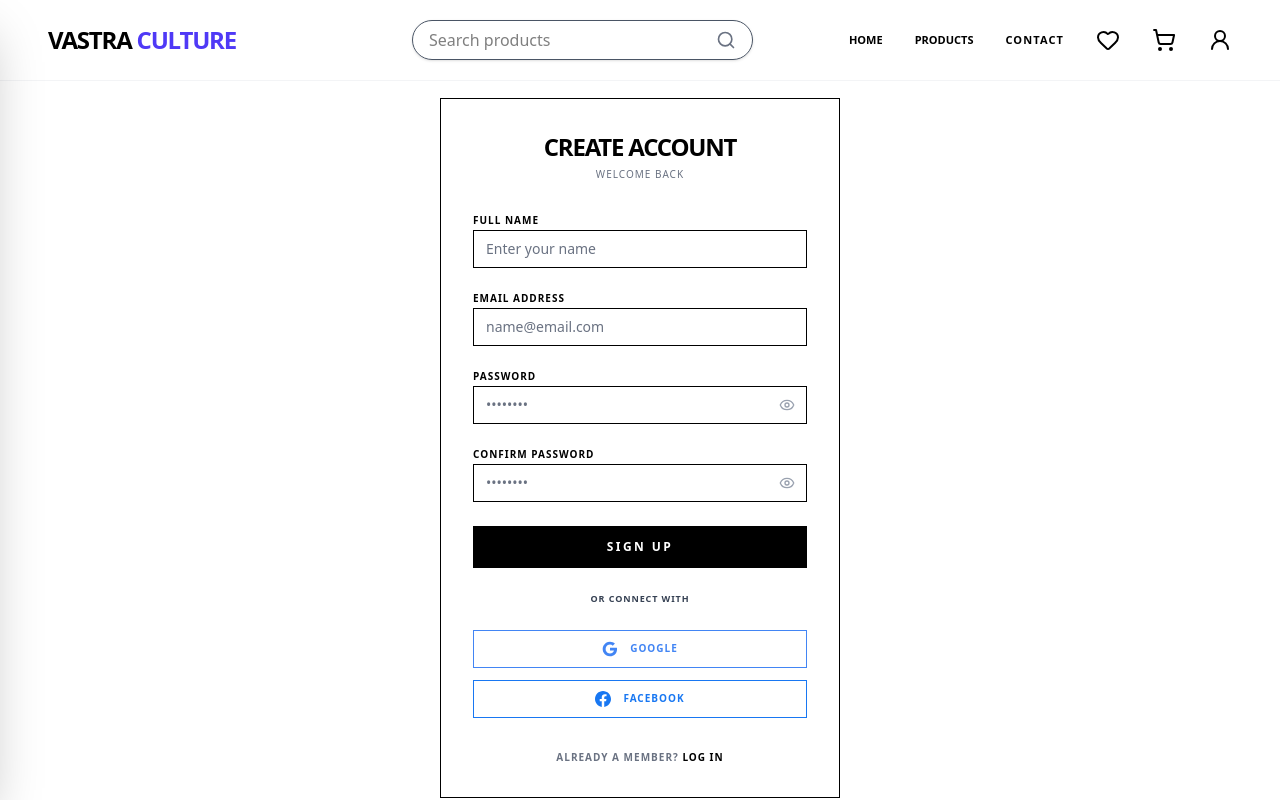
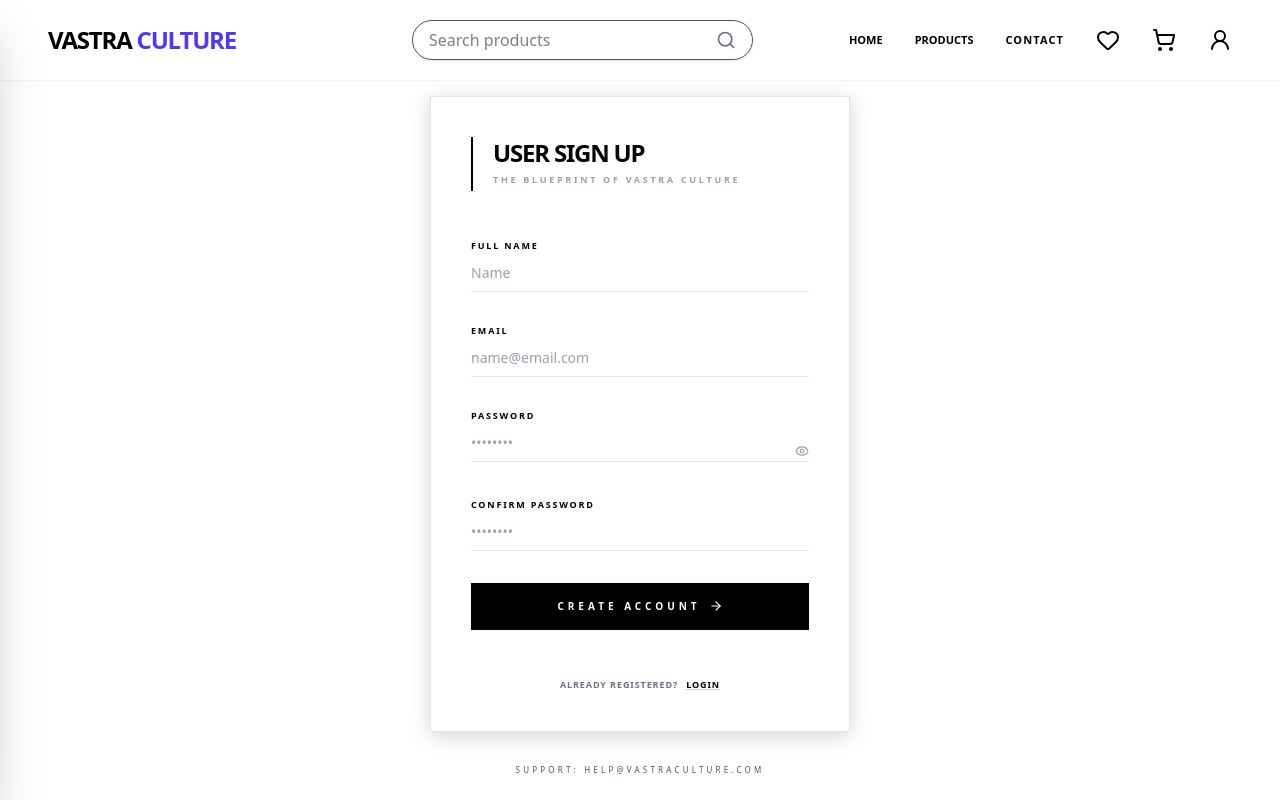
Before and after one commit to digipodium/Vastra-Culture, a Next.js app in the folder frontend/: page /signup in a window 1280 px wide. Shown: the top 800 px of the page. Built offline with nearby package versions, Linux system fonts and the light colour scheme.

Commit message:
login page

```diff
--- a/frontend/src/app/(main)/login/page.jsx
+++ b/frontend/src/app/(main)/login/page.jsx
@@ -1,104 +1,99 @@
 'use client';
 import React, { useState } from 'react';
-import { Eye, EyeOff, Lock, Mail } from 'lucide-react';
+import { User, Truck, ShieldCheck, Eye, EyeOff } from 'lucide-react';
 
-const UserLogin = () => {
+const AuthPage = () => {
+  const [role, setRole] = useState('user'); // 'user', 'supplier', 'admin'
   const [showPassword, setShowPassword] = useState(false);
 
+  const roleConfig = {
+    user: { title: "Customer Access", icon: <User size={16} />, desc: "Shop the latest drops." },
+    supplier: { title: "Supplier Portal", icon: <Truck size={16} />, desc: "Manage your inventory." },
+    admin: { title: "Admin Console", icon: <ShieldCheck size={16} />, desc: "System oversight." }
+  };
+
   return (
-    <div className="min-h-screen bg-white flex items-center justify-center font-sans text-black">
-      <div className="w-full max-w-[400px] border border-black p-8">
-        {/* Header */}
-        <header className="mb-8">
-          <h1 className="text-2xl text-center font-bold tracking-tighter uppercase mb-1">Account Login</h1>
-          {/* <p className="text-[10px] uppercase tracking-widest text-gray-400 font-bold">Access the Vastra Culture Portal</p> */}
-        </header>
+    <div className="min-h-[80vh] flex items-center justify-center bg-white px-4 py-8 font-sans">
+      <div className="w-full max-w-[400px]">
 
-        {/* Login Form */}
-        <form className="space-y-5">
-          <div className="space-y-1">
-            <label className="text-[10px] font-bold uppercase tracking-widest">Email Address</label>
-            <div className="relative">
+        {/* Brand Header */}
+        <div className="text-center mb-8">
+          <h1 className="text-3xl font-black tracking-tighter uppercase mb-1">Vastra Culture</h1>
+          <p className="text-[10px] font-bold uppercase tracking-[0.3em] text-gray-400">Authentic. Aesthetic. Essential.</p>
+        </div>
+
+        {/* Role Selector: Minimalist Toggle */}
+        <div className="flex border border-black/10 mb-6 p-1 bg-gray-50/50">
+          {['user', 'supplier', 'admin'].map((r) => (
+            <button
+              key={r}
+              onClick={() => setRole(r)}
+              className={`flex-1 py-2 text-[10px] font-bold uppercase tracking-widest transition-all ${
+                role === r ? 'bg-black text-white' : 'text-gray-400 hover:text-black'
+              }`}
+            >
+              {r}
+            </button>
+          ))}
+        </div>
+
+        {/* Form Container */}
+        <div className="border border-black/5 p-6 md:p-8">
+          <div className="mb-6">
+            <h2 className="text-sm font-bold uppercase tracking-tight flex items-center gap-2">
+              {roleConfig[role].icon} {roleConfig[role].title}
+            </h2>
+            <p className="text-[11px] text-gray-400 mt-1">{roleConfig[role].desc}</p>
+          </div>
+
+          <form className="space-y-4" onSubmit={(e) => e.preventDefault()}>
+            {/* Email Field */}
+            <div className="space-y-1">
+              <label className="text-[9px] font-bold uppercase tracking-widest text-gray-500">Email Address</label>
               <input
                 type="email"
-                className="w-full border border-black px-3 py-2.5 text-sm outline-none focus:bg-gray-50 transition-colors placeholder:text-gray-500"
-                placeholder="name@email.com"
+                className="w-full border-b border-black/10 py-2 text-sm focus:border-black outline-none transition-colors bg-transparent"
+                placeholder="name@example.com"
               />
             </div>
-          </div>
 
-          <div className="space-y-1">
-            <div className="flex justify-between items-center">
-              <label className="text-[10px] font-bold uppercase tracking-widest">Password</label>
-            </div>
-            <div className="relative">
+            {/* Password Field */}
+            <div className="space-y-1 relative">
+              <label className="text-[9px] font-bold uppercase tracking-widest text-gray-500">Password</label>
               <input
                 type={showPassword ? "text" : "password"}
-                className="w-full border border-black px-3 py-2.5 text-sm outline-none focus:bg-gray-50 transition-colors placeholder:text-gray-500"
+                className="w-full border-b border-black/10 py-2 text-sm focus:border-black outline-none transition-colors bg-transparent"
                 placeholder="••••••••"
               />
               <button
                 type="button"
                 onClick={() => setShowPassword(!showPassword)}
-                className="absolute right-3 top-1/2 -translate-y-1/2 text-gray-400 hover:text-black"
+                className="absolute right-0 bottom-2 text-gray-400 hover:text-black"
               >
-                {showPassword ? <EyeOff size={16} /> : <Eye size={16} />}
+                {showPassword ? <EyeOff size={14} /> : <Eye size={14} />}
               </button>
             </div>
-          </div>
 
-          {/* Remember Me & Forgot Password */}
-          <div className="flex items-center justify-between">
-            <label className="flex items-center gap-2 cursor-pointer">
-              <input type="checkbox" className="w-3 h-3 accent-black rounded-none border-black" />
-              <span className="text-[10px] font-bold uppercase tracking-widest text-gray-500">Remember Me</span>
-            </label>
-            <a href="forgot-password" className="text-[10px] font-bold uppercase tracking-widest  hover:text-gray-600">
-              Forgot Password?
-            </a>
-          </div>
+            {/* Action Button */}
+            <button className="w-full bg-black text-white py-4 text-[10px] font-bold uppercase tracking-[0.3em] mt-8 hover:bg-gray-800 transition-all active:scale-[0.98]">
+              Login to {role}
+            </button>
 
-          <button className="w-full bg-black text-white py-3.5 mt-2 text-xs font-bold uppercase tracking-[0.2em] hover:bg-gray-800 transition-all border border-black">
-            Sign In
-          </button>
-        </form>
-
-        {/* Divider */}
-        <div className="relative my-8">
-          <div className="absolute inset-0 flex items-center">
-            <span className="w-full border-t border-gray-100"></span>
-          </div>
-          <div className="relative flex justify-center text-[9px] uppercase bg-white px-3 text-gray-800  font-bold">
-          or login with
-          </div>
+            {/* Footer Links */}
+            <div className="flex justify-between items-center mt-6 text-[9px] font-bold uppercase tracking-widest text-gray-400">
+              <a href="/forgot-password" className="hover:text-black transition-colors">Forgot Password?</a>
+              <a href="/signup" className="hover:text-black transition-colors underline decoration-black/20">Create Account</a>
+            </div>
+          </form>
         </div>
 
-        {/* Social Logins */}
-        <div className="space-y-3">
-          <button className="w-full flex items-center justify-center gap-3 border border-[#4285F4] py-3 text-[10px] font-bold uppercase tracking-widest text-[#4285F4] hover:bg-[#4285F4]/5 transition-colors">
-            <svg className="w-4 h-4" viewBox="0 0 24 24">
-              <path fill="currentColor" d="M22.56 12.25c0-.78-.07-1.53-.2-2.25H12v4.26h5.92c-.26 1.37-1.04 2.53-2.21 3.31v2.77h3.57c2.08-1.92 3.28-4.74 3.28-8.09z" />
-              <path fill="currentColor" d="M12 23c2.97 0 5.46-.98 7.28-2.66l-3.57-2.77c-.98.66-2.23 1.06-3.71 1.06-2.86 0-5.29-1.93-6.16-4.53H2.18v2.84C3.99 20.53 7.7 23 12 23z" />
-              <path fill="currentColor" d="M5.84 14.09c-.22-.66-.35-1.36-.35-2.09s.13-1.43.35-2.09V7.07H2.18C1.43 8.55 1 10.22 1 12s.43 3.45 1.18 4.93l3.66-2.84z" />
-              <path fill="currentColor" d="M12 5.38c1.62 0 3.06.56 4.21 1.66l3.15-3.15C17.45 2.09 14.97 1 12 1 7.7 1 3.99 3.47 2.18 7.07l3.66 2.84c.87-2.6 3.3-4.53 6.16-4.53z" />
-            </svg>
-            Google
-          </button>
-
-          <button className="w-full flex items-center justify-center gap-3 border border-[#1877F2] py-3 text-[10px] font-bold uppercase tracking-widest text-[#1877F2] hover:bg-[#1877F2]/5 transition-colors">
-            <svg className="w-4 h-4" fill="currentColor" viewBox="0 0 24 24">
-              <path d="M24 12.073c0-6.627-5.373-12-12-12s-12 5.373-12 12c0 5.99 4.388 10.954 10.125 11.854v-8.385H7.078v-3.47h3.047V9.43c0-3.007 1.792-4.669 4.533-4.669 1.312 0 2.686.235 2.686.235v2.953H15.83c-1.491 0-1.956.925-1.956 1.874v2.25h3.328l-.532 3.47h-2.796v8.385C19.612 23.027 24 18.062 24 12.073z" />
-            </svg>
-            Facebook
-          </button>
-        </div>
-
-        <p className="mt-10 text-center text-[10px] uppercase tracking-widest text-gray-600 font-bold">
-          you don't have account? <a href="signup" className="text-black hover:underline underline-offset-4"> Sign Up</a>
+        {/* Security Notice */}
+        <p className="mt-8 text-center text-[8px] uppercase tracking-[0.2em] text-gray-300">
+          Secured by Vastra Architecture © 2026
         </p>
       </div>
     </div>
   );
 };
 
-export default UserLogin;
+export default AuthPage;
--- a/frontend/src/app/(main)/signup/page.jsx
+++ b/frontend/src/app/(main)/signup/page.jsx
@@ -1,113 +1,98 @@
 'use client';
 import React, { useState } from 'react';
-import { Eye, EyeOff } from 'lucide-react';
+import { Eye, EyeOff, ArrowRight } from 'lucide-react';
 
-const UserSignup = () => {
+const SignUpPage = () => {
   const [showPassword, setShowPassword] = useState(false);
-  const [showConfirmPassword, setShowConfirmPassword] = useState(false);
 
   return (
-    <div className="min-h-screen bg-white flex items-center justify-center font-sans text-black">
-      <div className="w-full max-w-[400px] border border-black p-8">
-        {/* Header */}
-        <header className="mb-6">
-          <h1 className="text-2xl text-center font-bold tracking-tighter uppercase mb-1">Create Account</h1>
-          <p className="text-[10px] text-center uppercase tracking-widest text-gray-500 font-medium">welcome back</p>
-        </header>
+    <div className="min-h-[90vh] flex items-center justify-center bg-white px-6 py-12 font-sans">
+      <div className="w-full max-w-[420px]">
 
-        {/* Signup Form */}
-        <form className="space-y-4">
-          <div className="space-y-1">
-            <label className="text-[10px] font-bold uppercase tracking-widest text-black">Full Name</label>
-            <input
-              type="text"
-              className="w-full border border-black px-3 py-2 text-sm outline-none focus:bg-gray-50 transition-colors placeholder:text-gray-500"
-              placeholder="Enter your name"
-            />
+        {/* Form Container: Bordered & Premium */}
+        <div className="border border-black/10 p-8 md:p-10 shadow-[0_4px_20px_rgba(0,0,0,0.03)] bg-white shadow-gray-300">
+
+          {/* Header */}
+          <div className="mb-10 border-l-2 border-black pl-5 py-1">
+            <h1 className="text-2xl font-black tracking-tighter uppercase leading-none text-black">
+             user  Sign Up
+            </h1>
+            <p className="text-[9px] font-bold uppercase tracking-[0.3em] text-gray-400 mt-2">
+              The Blueprint of Vastra Culture
+            </p>
           </div>
 
-          <div className="space-y-1">
-            <label className="text-[10px] font-bold uppercase tracking-widest text-black">Email Address</label>
-            <input
-              type="email"
-              className="w-full border border-black px-3 py-2 text-sm outline-none focus:bg-gray-50 transition-colors placeholder:text-gray-500"
-              placeholder="name@email.com"
-            />
-          </div>
+          <form className="space-y-6" onSubmit={(e) => e.preventDefault()}>
 
-          <div className="space-y-1">
-            <label className="text-[10px] font-bold uppercase tracking-widest text-black">Password</label>
-            <div className="relative">
+            {/* Name Field */}
+            <div className="space-y-1">
+              <label className="text-[9px] font-bold uppercase tracking-[0.2em] text-black">Full Name</label>
+              <input
+                type="text"
+                className="w-full border-b border-black/10 py-2 text-sm focus:border-black outline-none transition-colors bg-transparent placeholder:text-gray-400"
+                placeholder="Name"
+              />
+            </div>
+
+            {/* Email Field */}
+            <div className="space-y-1">
+              <label className="text-[9px] font-bold uppercase tracking-[0.2em] text-black">Email</label>
+              <input
+                type="email"
+                className="w-full border-b border-black/10 py-2 text-sm focus:border-black outline-none transition-colors bg-transparent placeholder:text-gray-400"
+                placeholder="name@email.com"
+              />
+            </div>
+
+            {/* Password Field */}
+            <div className="space-y-1 relative">
+              <label className="text-[9px] font-bold uppercase tracking-[0.2em] text-black">Password</label>
               <input
                 type={showPassword ? "text" : "password"}
-                className="w-full border border-black px-3 py-2 text-sm outline-none focus:bg-gray-50 transition-colors placeholder:text-gray-500"
+                className="w-full border-b border-black/10 py-2 text-sm focus:border-black outline-none transition-colors bg-transparent placeholder:text-gray-400"
                 placeholder="••••••••"
               />
               <button
                 type="button"
                 onClick={() => setShowPassword(!showPassword)}
-                className="absolute right-3 top-1/2 -translate-y-1/2 text-gray-400 hover:text-black"
+                className="absolute right-0 bottom-2 text-gray-400 hover:text-black transition-colors"
               >
-                {showPassword ? <EyeOff size={16} /> : <Eye size={16} />}
+                {showPassword ? <EyeOff size={14} /> : <Eye size={14} />}
               </button>
             </div>
-          </div>
 
-          <div className="space-y-1">
-            <label className="text-[10px] font-bold uppercase tracking-widest text-black">Confirm Password</label>
-            <div className="relative">
+            {/* Confirm Password Field */}
+            <div className="space-y-1">
+              <label className="text-[9px] font-bold uppercase tracking-[0.2em] text-black">Confirm Password</label>
               <input
-                type={showConfirmPassword ? "text" : "password"}
-                className="w-full border border-black px-3 py-2 text-sm outline-none focus:bg-gray-50 transition-colors placeholder:text-gray-500"
+                type={showPassword ? "text" : "password"}
+                className="w-full border-b border-black/10 py-2 text-sm focus:border-black outline-none transition-colors bg-transparent placeholder:text-gray-400"
                 placeholder="••••••••"
               />
-              <button
-                type="button"
-                onClick={() => setShowConfirmPassword(!showConfirmPassword)}
-                className="absolute right-3 top-1/2 -translate-y-1/2 text-gray-400 hover:text-black"
-              >
-                {showConfirmPassword ? <EyeOff size={16} /> : <Eye size={16} />}
-              </button>
             </div>
-          </div>
 
-          <button className="w-full bg-black text-white py-3 mt-2 text-xs font-bold uppercase tracking-[0.2em] hover:bg-gray-800 transition-all border border-black">
-            Sign Up
-          </button>
-        </form>
+            {/* Action Button */}
+            <button className="w-full bg-black text-white py-4 text-[10px] font-bold uppercase tracking-[0.4em] mt-8 hover:bg-gray-800 transition-all active:scale-[0.98] flex items-center justify-center gap-2">
+              Create Account <ArrowRight size={14} />
+            </button>
 
-        {/* Divider */}
-        <div className="relative my-6 text-center">
-          <div className="absolute inset-0 flex items-center"><span className="w-full border-t border-gray-100"></span></div>
-          <span className="relative flex justify-center text-[9px] uppercase bg-white px-2 text-gray-700 tracking-widest font-bold">Or Connect With</span>
+            {/* Alternative Login */}
+            <div className="pt-6 text-center">
+              <p className="text-[9px] font-bold uppercase tracking-widest text-gray-500">
+                Already registered?
+                <a href="/login" className="ml-2 text-black underline decoration-black/20 hover:decoration-black transition-all">Login</a>
+              </p>
+            </div>
+          </form>
         </div>
 
-        {/* Social Logins */}
-        <div className="space-y-3">
-          <button className="w-full flex items-center justify-center gap-3 border border-[#4285F4] py-2.5 text-[10px] font-bold uppercase tracking-widest text-[#4285F4] hover:bg-[#4285F4]/5 transition-colors">
-            <svg className="w-4 h-4" viewBox="0 0 24 24">
-              <path fill="currentColor" d="M22.56 12.25c0-.78-.07-1.53-.2-2.25H12v4.26h5.92c-.26 1.37-1.04 2.53-2.21 3.31v2.77h3.57c2.08-1.92 3.28-4.74 3.28-8.09z" />
-              <path fill="currentColor" d="M12 23c2.97 0 5.46-.98 7.28-2.66l-3.57-2.77c-.98.66-2.23 1.06-3.71 1.06-2.86 0-5.29-1.93-6.16-4.53H2.18v2.84C3.99 20.53 7.7 23 12 23z" />
-              <path fill="currentColor" d="M5.84 14.09c-.22-.66-.35-1.36-.35-2.09s.13-1.43.35-2.09V7.07H2.18C1.43 8.55 1 10.22 1 12s.43 3.45 1.18 4.93l3.66-2.84z" />
-              <path fill="currentColor" d="M12 5.38c1.62 0 3.06.56 4.21 1.66l3.15-3.15C17.45 2.09 14.97 1 12 1 7.7 1 3.99 3.47 2.18 7.07l3.66 2.84c.87-2.6 3.3-4.53 6.16-4.53z" />
-            </svg>
-            Google
-          </button>
-
-          <button className="w-full flex items-center justify-center gap-3 border border-[#1877F2] py-2.5 text-[10px] font-bold uppercase tracking-widest text-[#1877F2] hover:bg-[#1877F2]/5 transition-colors">
-            <svg className="w-4 h-4" fill="currentColor" viewBox="0 0 24 24">
-              <path d="M24 12.073c0-6.627-5.373-12-12-12s-12 5.373-12 12c0 5.99 4.388 10.954 10.125 11.854v-8.385H7.078v-3.47h3.047V9.43c0-3.007 1.792-4.669 4.533-4.669 1.312 0 2.686.235 2.686.235v2.953H15.83c-1.491 0-1.956.925-1.956 1.874v2.25h3.328l-.532 3.47h-2.796v8.385C19.612 23.027 24 18.062 24 12.073z" />
-            </svg>
-            Facebook
-          </button>
-        </div>
-
-        <p className="mt-8 text-center text-[10px] uppercase tracking-widest text-gray-500 font-bold">
-          Already a member? <a href="login" className="text-black hover:underline underline-offset-4">Log In</a>
+        {/* Support Detail */}
+        <p className="mt-8 text-center text-[8px] uppercase tracking-[0.4em] text-gray-600">
+          Support: help@vastraculture.com
         </p>
       </div>
     </div>
   );
 };
 
-export default UserSignup;
+export default SignUpPage;
```
